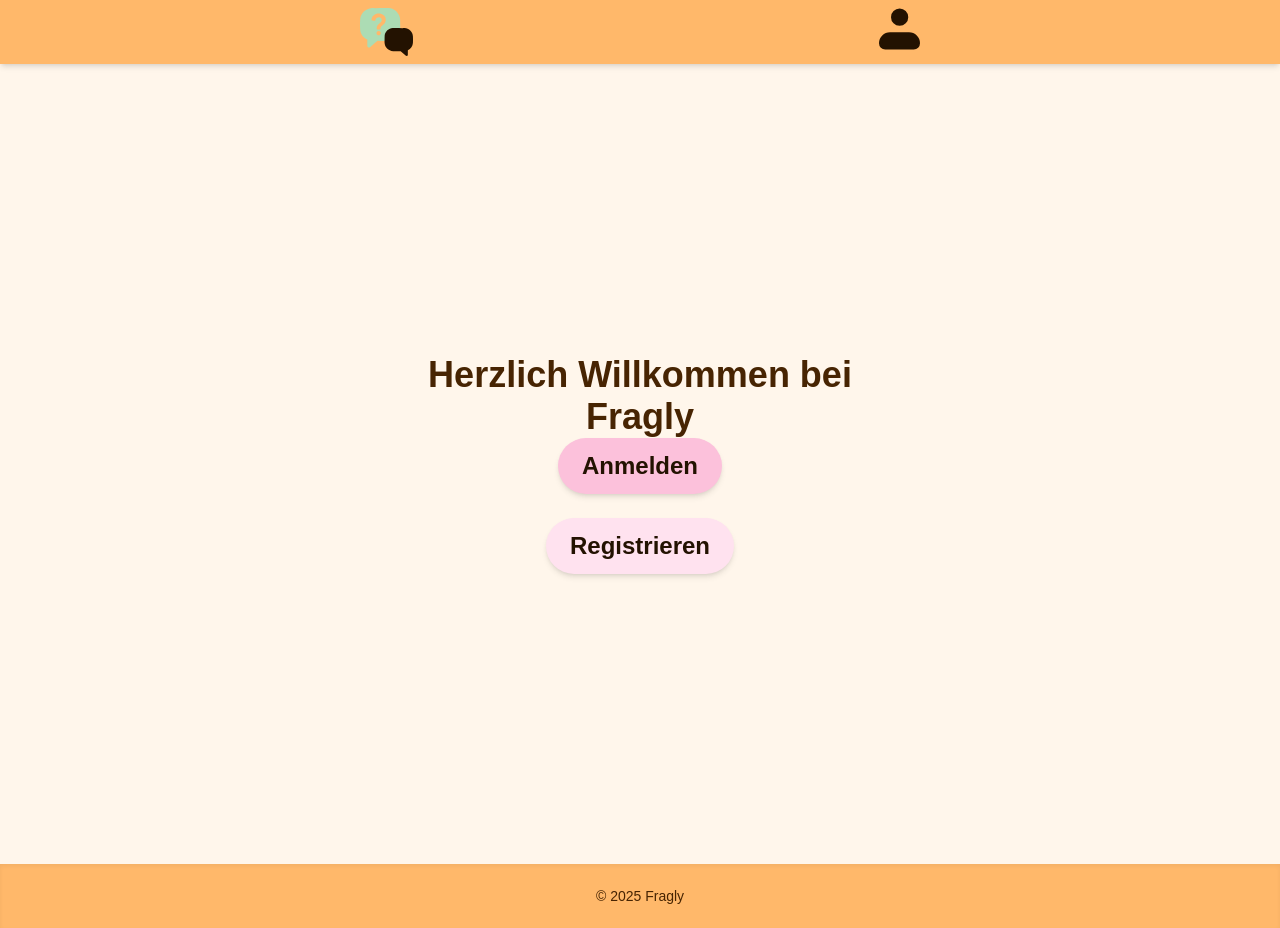
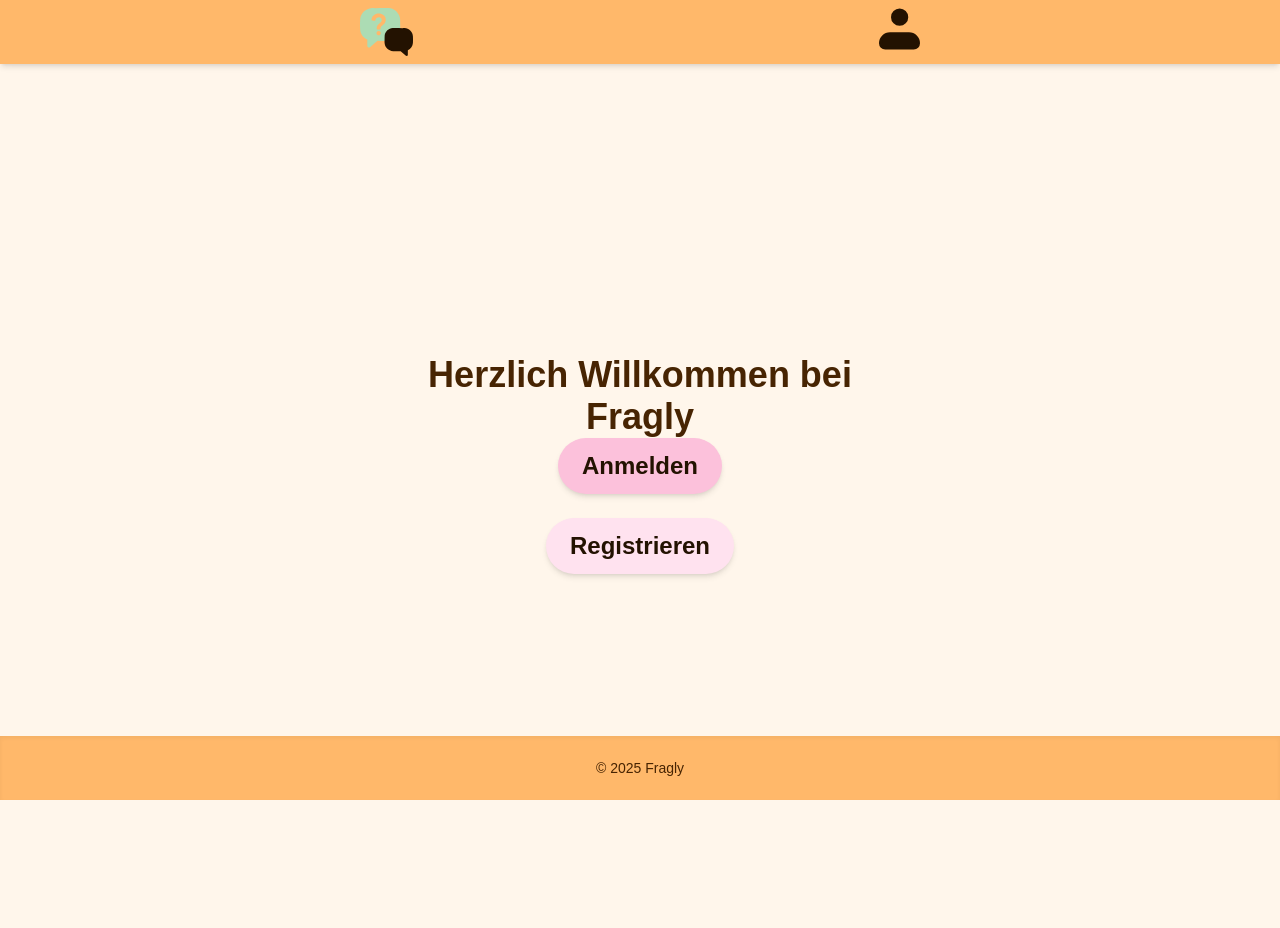
Before and after one commit to JuKa2023/IM4-fragly, a Vue app in the folder app/: page / in a window 1280 px wide. Built offline with nearby package versions, Linux system fonts and the light colour scheme.

Commit message:
💄 header sticky

```diff
--- a/app/src/App.vue
+++ b/app/src/App.vue
@@ -57,7 +57,7 @@ const logout = async () => {
 </script>
 
 <template>
-  <header class="bg-orange-300 h-16 w-full px-6 shadow-md z-20">
+  <header class="bg-orange-300 h-16 w-full px-6 shadow-md z-20 sticky top-0">
     <div class="mx-auto max-w-xl h-full flex items-center">
       <nav class="flex items-center justify-between w-full h-full">
         <a href="#" class="p-2 cursor-pointer iconHeader w-auto h-full">
@@ -95,7 +95,7 @@ const logout = async () => {
     </main>
 
 
-<footer class="bg-orange-300 h-16 w-full px-6 shadow-inner">
+<footer class="bg-orange-300 h-16 w-full px-6 shadow-inner sticky bottom-0">
   <div class="mx-auto max-w-xl h-full flex items-center justify-center">
   <p class="text-brown text-sm">
    © 2025 Fragly
--- a/app/src/components/GruppeErstellenPage.vue
+++ b/app/src/components/GruppeErstellenPage.vue
@@ -83,7 +83,10 @@ function copyToClipboard(text: string, type: 'link' | 'kuerzel') {
           {{ kuerzel }}
         </span>
       </div>
-      <p v-if="copied === 'kuerzel'" class="text-green-600 text-sm">Kürzel kopiert!</p>
+
+      <RouterLink to="/gruppen" class="btn btn-lg btn-primary mt-6">
+        meine Gruppen
+      </RouterLink>
     </div>
 
     <!-- Form View -->
```
